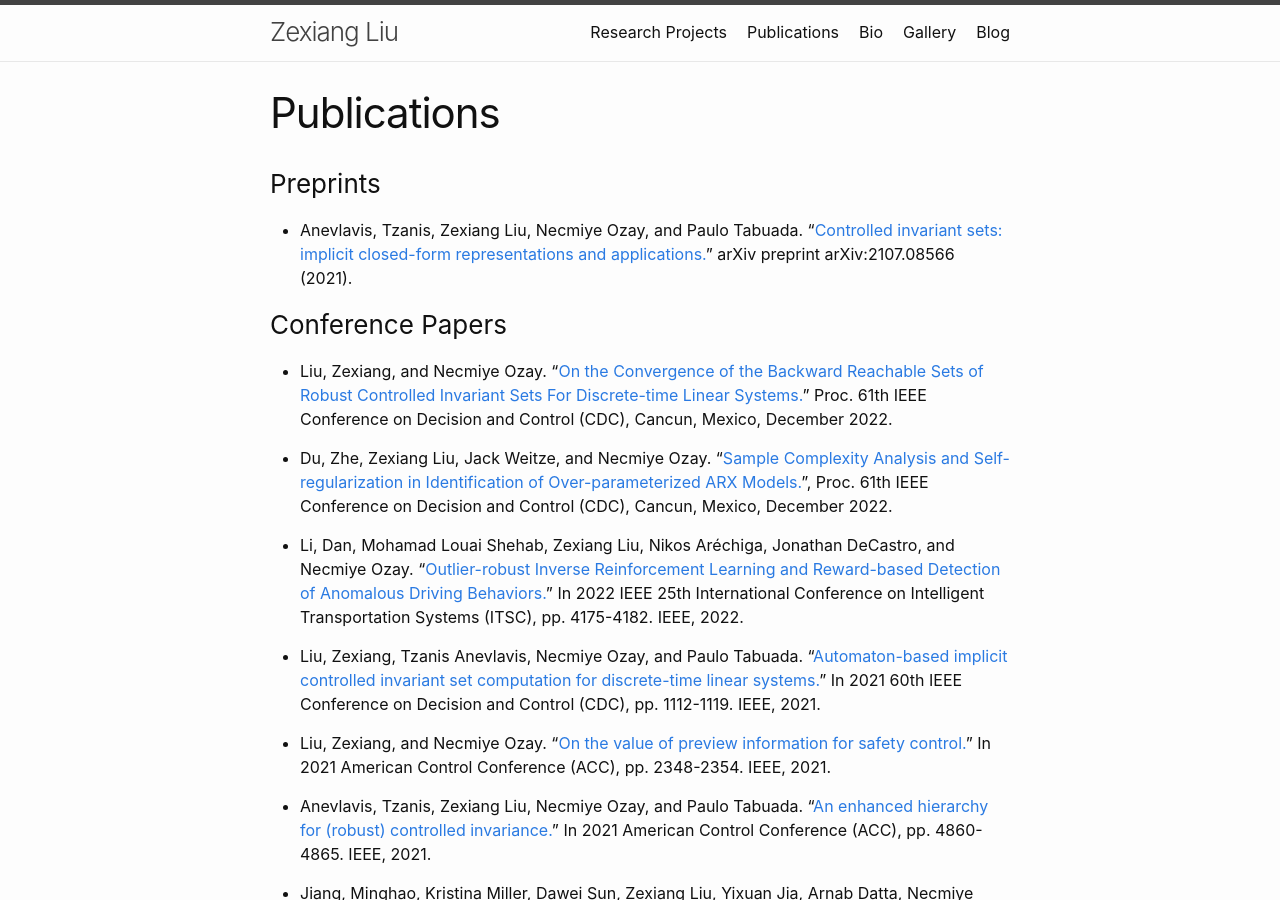
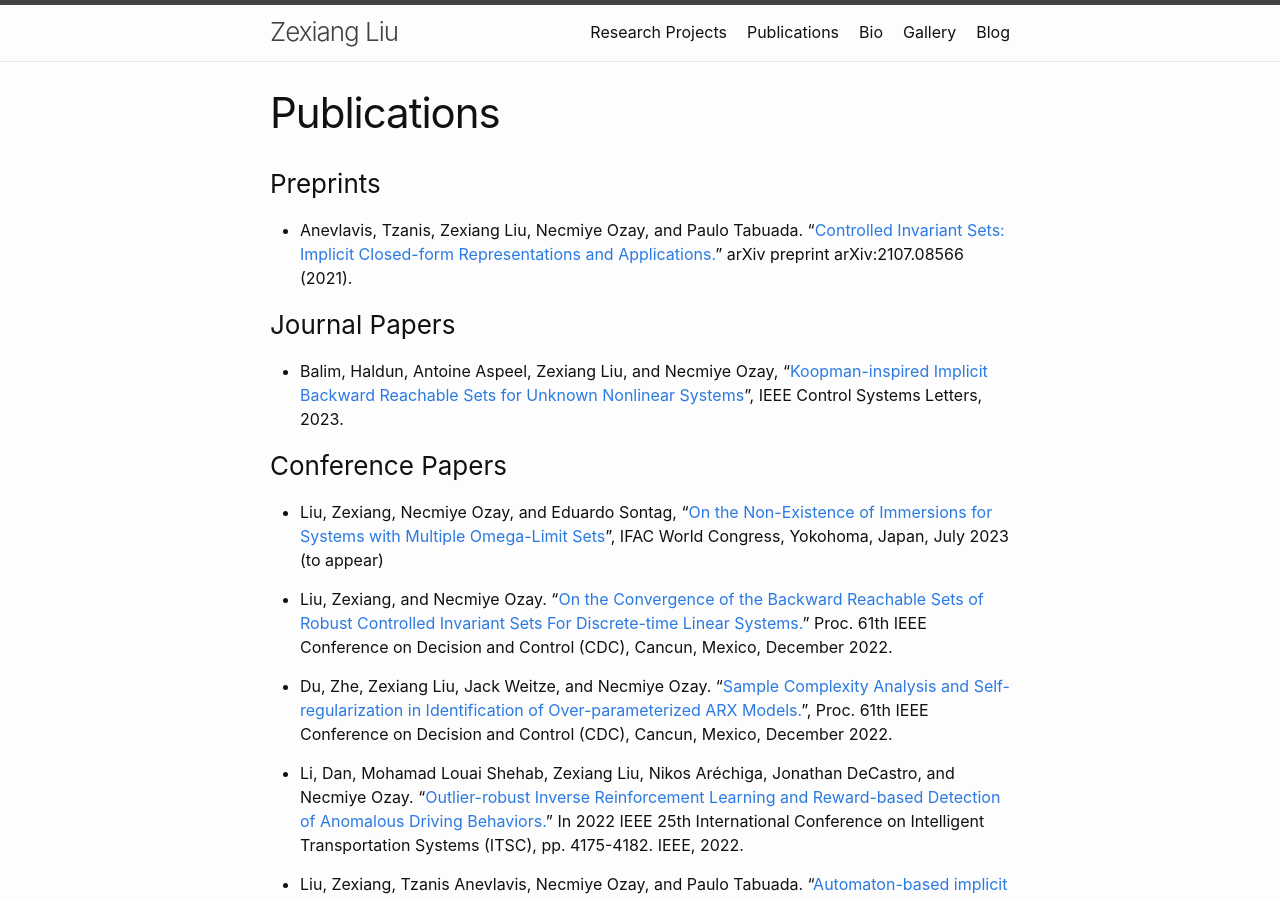
Before and after one commit to zexiangliu/zexiang_webiste, a Jekyll site: the page built from publications.md, in a window 1280 px wide and 900 px high. Built offline with Jekyll 4.4.1, drawn with Linux system fonts in a browser that asks for light colours.

Commit message:
update publication list

```diff
--- a/Gemfile
+++ b/Gemfile
@@ -31,3 +31,6 @@ gem "wdm", "~> 0.1.1", :install_if => Gem.win_platform?
 
 
 gem 'jekyll-spaceship'
+
+
+gem "webrick", "~> 1.8"
--- a/publications.md
+++ b/publications.md
@@ -6,9 +6,15 @@ permalink: /publications/
 
 ### Preprints
 
-- Anevlavis, Tzanis, Zexiang Liu, Necmiye Ozay, and Paulo Tabuada. "[Controlled invariant sets: implicit closed-form representations and applications.](https://arxiv.org/pdf/2107.08566)" arXiv preprint arXiv:2107.08566 (2021).
+- Anevlavis, Tzanis, Zexiang Liu, Necmiye Ozay, and Paulo Tabuada. "[Controlled Invariant Sets: Implicit Closed-form Representations and Applications.](https://arxiv.org/pdf/2107.08566)" arXiv preprint arXiv:2107.08566 (2021).
+
+### Journal Papers
+
+- Balim, Haldun, Antoine Aspeel, Zexiang Liu, and Necmiye Ozay, “[Koopman-inspired Implicit Backward Reachable Sets for Unknown Nonlinear Systems](https://arxiv.org/abs/2306.07113)”, IEEE Control Systems Letters, 2023.
 
 ### Conference Papers
+
+- Liu, Zexiang, Necmiye Ozay, and Eduardo Sontag, "[On the Non-Existence of Immersions for Systems with Multiple Omega-Limit Sets](http://ftp.eecs.umich.edu/~necmiye/pubs/LiuOS_ifac23.pdf)", IFAC World Congress, Yokohoma, Japan, July 2023 (to appear)
 
 - Liu, Zexiang, and Necmiye Ozay. "[On the Convergence of the Backward Reachable Sets of Robust Controlled Invariant Sets For Discrete-time Linear Systems.](https://arxiv.org/pdf/2207.04726)" Proc. 61th IEEE Conference on Decision and Control (CDC), Cancun, Mexico, December 2022.
 
```
Also changed, not shown: Gemfile.lock.
